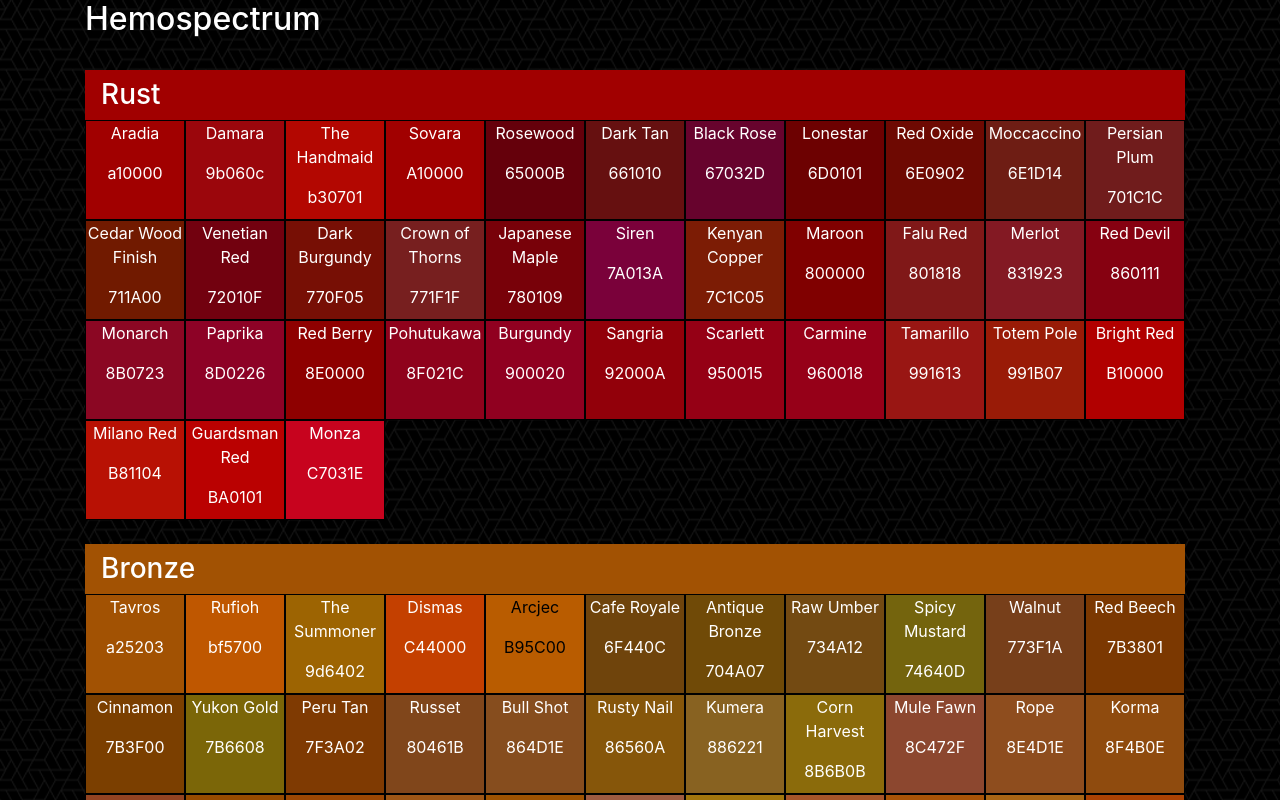
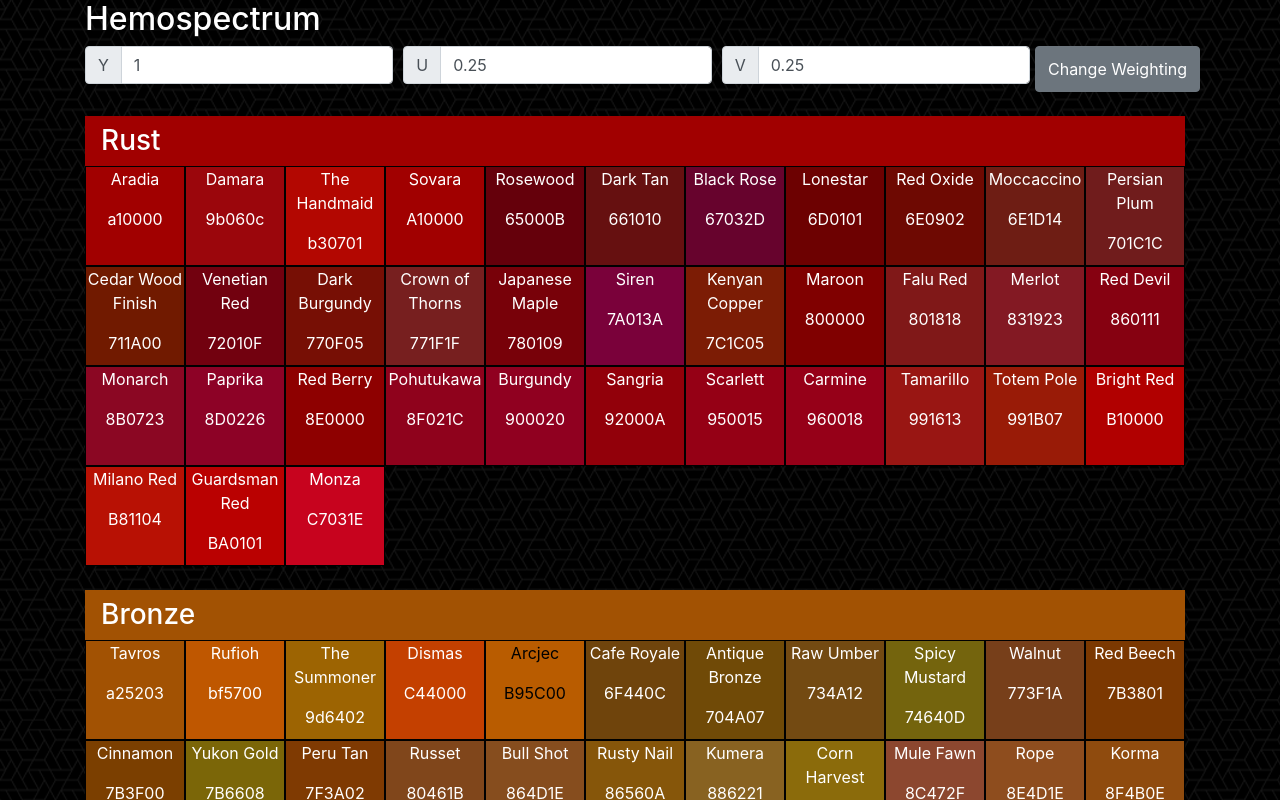
Before and after one commit to kmtenhouse/blood-colors, a React (Create React App) app: page / in a window 1280 px wide. Shown: the top 800 px of the page. Built offline with nearby package versions, Linux system fonts and the light colour scheme.

Commit message:
Added dynamic fit weighting

```diff
--- a/src/App.js
+++ b/src/App.js
@@ -1,16 +1,23 @@
+/* Import React */
 import React from 'react';
 import './App.css';
+
+/* Import components */
 import Tier from './components/Tier';
 import Container from './components/Container';
 import Collection from './components/Collection';
 import Title from './components/Title';
-import offSpec from './data/off-spectrum';
-import castes from './data/hemospectrum-colors';
-import allColors from './data/all-colors';
-import canonTrolls from './data/canon-trolls';
-import veTrolls from './data/vast-error';
-import { RGBtoYUV, hexToRGB, hexToYUV } from './utils/hex-conversion';
 import Form from './components/Form';
+
+/* Import functions */
+/* import { RGBtoYUV, hexToRGB, hexToYUV } from './utils/hex-conversion'; */
+
+/* Import local data sources */
+const offSpecCastes = require('./data/json/off-spectrum.json');
+const onSpecCastes = require('./data/json/hemospectrum.json');
+const allColors = require('./data/json/all-colors.json');
+const canonTrolls = require('./data/json/canon-trolls.json');
+const veTrolls = require('./data/json/vast-error.json');
 
 class App extends React.Component {
 
@@ -20,125 +27,31 @@ class App extends React.Component {
     this.removeCaste = this.removeCaste.bind(this);
     this.handleChange = this.handleChange.bind(this);
     this.handleSubmit = this.handleSubmit.bind(this);
-    //(TO-DO): make this an actual database so we have real ids askdlj
 
-    //castes are (currently) defined as a color object with a caste name and a boolean, on-spec or off-spec
     //first, go through all approved colors and make sure they're on spec...
-    let onSpecCaste = castes.map(caste => {
-      let currCaste = this.createColorObject(caste);
-      currCaste.caste = caste[1];
-      currCaste.onSpec = true;
-      currCaste.yuv = hexToYUV(caste[0]);
-      currCaste.rgb = hexToRGB(caste[0]);
-      currCaste._id = this.createUUID();
-      return currCaste;
-    });
+    //onSpec =true
+    onSpecCastes.forEach(caste=>caste.onSpec=true);
 
     //...then do the opposite with offspec
-    let offSpecCaste = offSpec.map(caste => {
-      let currCaste = this.createColorObject(caste);
-      currCaste.onSpec = false;
-      currCaste.caste = caste[1];
-      currCaste.yuv = hexToYUV(caste[0]);
-      currCaste.rgb = hexToRGB(caste[0]);
-      currCaste._id = this.createUUID();
-      return currCaste;
-    });
+    //onSpec = false
+    offSpecCastes.forEach(caste=>caste.onSpec=false);
 
     //join those together and set in the state
-    const allCastes = [].concat(onSpecCaste, offSpecCaste);
+    const allCastes = [].concat(onSpecCastes, offSpecCastes);
 
     this.state = {
       castes: allCastes,
-      colors: [] //and no colors to distro just yet
+      colors: [], //and no colors to distro just yet,
+      yWeight: 1,
+      uWeight: 0.25,
+      vWeight: 0.25
     };
   }
 
   componentDidMount() {
-    const colorsToDistro = [].concat(canonTrolls, veTrolls, allColors).map(troll => this.createColorObject(troll));;
+    const colorsToDistro = [].concat(canonTrolls, veTrolls, allColors);
     const assignedColors = this.distributeColors(colorsToDistro, this.state.castes);
     this.setState({ colors: assignedColors });
-  }
-
-  //borrowed from https://www.w3resource.com/javascript-exercises/javascript-math-exercise-23.php
-  createUUID() {
-    var dt = new Date().getTime();
-    var uuid = 'xxxxxxxx-xxxx-4xxx-yxxx-xxxxxxxxxxxx'.replace(/[xy]/g, function (c) {
-      var r = (dt + Math.random() * 16) % 16 | 0;
-      dt = Math.floor(dt / 16);
-      return (c === 'x' ? r : (r & 0x3 | 0x8)).toString(16);
-    });
-    return uuid;
-  }
-
-  createColorObject(color) {
-    let newObj = {
-      hex: color[0],
-      name: color[1],
-      caste: ''
-    };
-    return newObj;
-  }
-
-  getRGBDistance(color, target) { //assumes both are objects with r, g, b keys
-/*     let rDiff = target.r - color.r;
-    let gDiff = target.g - color.g;
-    let bDiff = target.b - color.b;
-    let totalRGBFit = Math.sqrt(Math.pow(rDiff, 2) + Math.pow(gDiff, 2) + Math.pow(bDiff, 2));
-    return totalRGBFit; */
-    let rMean = ( target.r + color.r ) / 2;
-    let r = target.r - color.r;
-    let g = target.g - color.g;
-    let b = target.b - color.b;
-    return Math.sqrt((((512+rMean)*r*r)>>8) + 4*g*g + (((767-rMean)*b*b)>>8));
-  }
-
-  getYUVDistance(color, target) {
-    let yDiff = (target.y - color.y)*1;
-    let uDiff = (target.u - color.u)*0.25;
-    let vDiff = (target.v - color.v)*0.25;
-    let totalYUVFit = Math.sqrt(Math.pow(yDiff, 2) + Math.pow(uDiff, 2) + Math.pow(vDiff, 2));
-    return totalYUVFit;
-  }
-
-  distributeColors(colorsToDistro, castes) {
-    //takes an array of color objects, and an array of caste objects
-    //go through the colors and get a fit / caste assignment for each
-    colorsToDistro.forEach(color => {
-      //get both the hex AND the yuv of the current color
-      let currColorRGB = hexToRGB(color.hex);
-      let currColorYUV = RGBtoYUV(currColorRGB);
-
-      //next, wipe out old info
-      color.fit = null;
-      color.caste = 'indeterminate'; //default
-
-      //NOTE: use an old-school for loop because we might break it early
-      for (let i = 0; i < castes.length; i++) {
-        //calculate the YUV diffs
-        let totalYUVFit = this.getYUVDistance(castes[i].yuv, currColorYUV);
-
-        //calculate the RGB diffs
-        let totalRGBFit = this.getRGBDistance(castes[i].rgb, currColorRGB);
-
-        let totalFit = totalRGBFit + totalYUVFit;
-
-        if (color.fit === null || totalFit < color.fit) {
-          if (totalFit < 170 && totalRGBFit < 120) {
-            //check if it's within our rgb constraints
-            color.fit = totalFit;
-            color.caste = castes[i].name;
-          }
-        } else if (color.fit === totalFit) { //if we find any dupes, make this indeterminate!
-          color.caste = 'indeterminate';
-          color.fit = null;
-          break;
-        }
-      }
-
-    });
-    console.log(colorsToDistro);
-    return colorsToDistro;
   }
 
   handleChange(e) {
@@ -153,6 +66,69 @@ class App extends React.Component {
     let tempColors = this.distributeColors(this.state.colors, this.state.castes);
     this.setState({ colors: tempColors });
 
+  }
+
+  //borrowed from https://www.w3resource.com/javascript-exercises/javascript-math-exercise-23.php
+  createUUID() {
+    var dt = new Date().getTime();
+    var uuid = 'xxxxxxxx-xxxx-4xxx-yxxx-xxxxxxxxxxxx'.replace(/[xy]/g, function (c) {
+      var r = (dt + Math.random() * 16) % 16 | 0;
+      dt = Math.floor(dt / 16);
+      return (c === 'x' ? r : (r & 0x3 | 0x8)).toString(16);
+    });
+    return uuid;
+  }
+
+  getRGBDistance(color, target) { //assumes both are objects with r, g, b keys
+    let rMean = ( target.r + color.r ) / 2;
+    let r = target.r - color.r;
+    let g = target.g - color.g;
+    let b = target.b - color.b;
+    return Math.sqrt((((512+rMean)*r*r)>>8) + 4*g*g + (((767-rMean)*b*b)>>8));
+  }
+
+  getYUVDistance(color, target) {
+    let yDiff = (target.y - color.y)*this.state.yWeight;
+    let uDiff = (target.u - color.u)*this.state.uWeight;
+    let vDiff = (target.v - color.v)*this.state.vWeight;
+    let totalYUVFit = Math.sqrt(Math.pow(yDiff, 2) + Math.pow(uDiff, 2) + Math.pow(vDiff, 2));
+    return totalYUVFit;
+  }
+
+  distributeColors(colorsToDistro, castes) {
+    //takes an array of color objects, and an array of caste objects
+    //go through the colors and get a fit / caste assignment for each
+    colorsToDistro.forEach(color => {
+      //first, wipe out old info
+      color.caste = 'indeterminate'; //default
+      //We also prepare to look for which color is the current best fit
+      let bestFit = null;
+
+      //NOTE: use an old-school for loop because we might break it early
+      for (let i = 0; i < castes.length; i++) {
+        //calculate the YUV diffs
+        let totalYUVFit = this.getYUVDistance(castes[i].YUV, color.YUV);
+
+        //calculate the RGB diffs
+        let totalRGBFit = this.getRGBDistance(castes[i].RGB, color.RGB);
+
+        let totalFit = totalRGBFit + totalYUVFit;
+
+        if (bestFit === null || totalFit < bestFit) {
+          if (totalFit < 170 && totalRGBFit < 120) {
+            //check if it's within our rgb constraints
+            bestFit = totalFit;
+            color.caste = castes[i].name;
+          }
+        } else if (bestFit === totalFit) { //if we find any dupes, make this indeterminate!
+          color.caste = 'indeterminate';
+          break;
+        }
+      }
+
+    });
+    console.log(colorsToDistro);
+    return colorsToDistro;
   }
 
 
@@ -183,6 +159,7 @@ class App extends React.Component {
     return (
       <Container>
         <Title>Hemospectrum</Title>
+        <Form yWeight={this.state.yWeight} uWeight={this.state.uWeight} vWeight={this.state.vWeight} handleChange={this.handleChange} handleSubmit={this.handleSubmit} />
         {
           this.state.castes
             .filter(caste => caste.onSpec === true)
--- a/src/components/Form/index.js
+++ b/src/components/Form/index.js
@@ -3,33 +3,43 @@ import './form.css';
 
 function Form(props) {
   return (
-    <div className="row">
-      <div className="col-12">
-        <form onSubmit={props.handleSubmit}>
-          <label>
-            Y:
-          <input type="text" name="yWeight" value={props.yWeight} onChange={props.handleChange} />
-          </label>
-          <label>
-            U:
-          <input type="text" name="uWeight" value={props.uWeight} onChange={props.handleChange} />
-          </label>
-          <label>
-            V:
-          <input type="text" name="vWeight" value={props.vWeight} onChange={props.handleChange} />
-          </label>
-          <label>
-            RGB Constraint:
-          <input type="text" name="rgbConstraint" value={props.rgbConstraint} onChange={props.handleChange} />
-          </label>
-          <label>
-            YUV Constraint:
-          <input type="text" name="yuvConstraint" value={props.yuvConstraint} onChange={props.handleChange} />
-          </label>
-          <input type="submit" value="Submit" />
-        </form>
+    <form onSubmit={props.handleSubmit}>
+      <div className="form-row">
+
+        <div className="col">
+          <label className="sr-only" for="yWeight">Y</label>
+          <div className="input-group mb-2">
+            <div className="input-group-prepend">
+              <div class="input-group-text">Y</div>
+            </div>
+            <input type="number" min="0" step="0.05" className="form-control" id="yWeight" name="yWeight" value={props.yWeight} onChange={props.handleChange} />
+          </div>
+        </div>
+
+        <div className="col">
+          <label className="sr-only" for="uWeight">U</label>
+          <div className="input-group mb-2">
+            <div className="input-group-prepend">
+              <div class="input-group-text">U</div>
+            </div>
+            <input type="number" min="0" step="0.05"  className="form-control" id="uWeight" name="uWeight" value={props.uWeight} onChange={props.handleChange} />
+          </div>
+        </div>
+
+        <div className="col">
+          <label className="sr-only" for="vWeight">V</label>
+          <div className="input-group mb-2">
+            <div className="input-group-prepend">
+              <div class="input-group-text">V</div>
+            </div>
+            <input type="number" min="0" step="0.05" className="form-control" id="vWeight" name="vWeight" value={props.vWeight} onChange={props.handleChange} />
+          </div>
+
+        </div>
+        <button type="submit" className="btn btn-secondary">Change Weighting</button>
       </div>
-    </div>
+    </form>
+
   );
 }
 
```
Also changed, not shown: src/data/json/hemospectrum.json (renamed from src/data/json/hemospectrum-colors.json).
